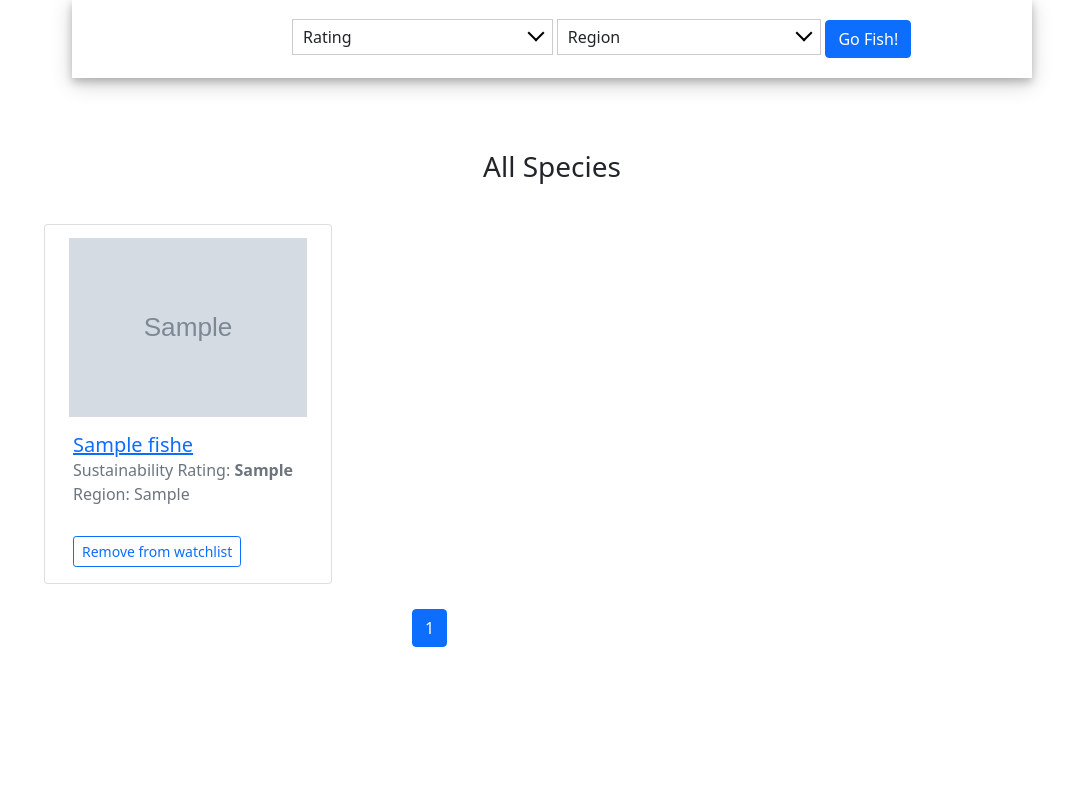
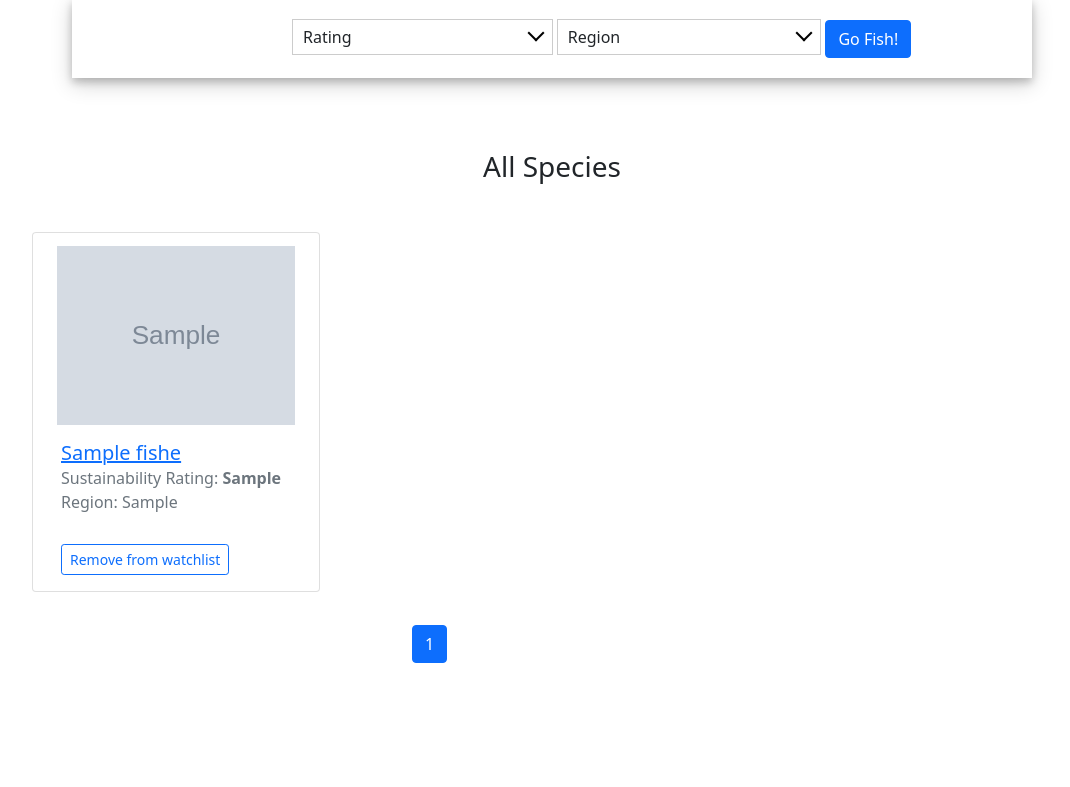
Before and after one commit to hannahramadan/sustainableseafood, a Flask app: page /discover in a window 1280 px wide. Shown: the part 276-1063 px from the top of the page, without its empty margins (88-1158 px from the left). Before the commit the page ends 923 px from the top, so only its background shows below. Run offline with Flask 2, Linux system fonts and the light colour scheme; the visitor is signed in with stand-in values (Sample User, id 1); tables that the repository leaves empty hold one stand-in row (values such as "Sample post"); grey boxes marked "Sample" are stand-in pictures; parts of the project's set-up code (start-up, migrations or seed data) failed here and were passed over; some libraries are stand-ins or nearby versions.

Commit message:
Small CSS updates

```diff
--- a/static/styles.css
+++ b/static/styles.css
@@ -152,9 +152,8 @@ background: linear-gradient( rgba(0, 0, 0, 0.5), rgba(0, 0, 0, 0.5) ), url('http
     background-color: #1e90ff;
 }
 
-
-
 .dropdown-check-list {
+    position: relative;
     display: inline-block;
   }
   .dropdown-check-list .anchor {
--- a/templates/logged_out.html
+++ b/templates/logged_out.html
@@ -28,8 +28,6 @@
   </div>
 </nav>
 
-
-
     {% block body %}
 
     {% endblock %}
--- a/templates/login.html
+++ b/templates/login.html
@@ -13,7 +13,8 @@
 				<div class="card-body">
 					<div class="container">
 						<img src="https://www.sustainableseafoodcoalition.org/wp-content/uploads/sustainable_fish_cycle.png"width="100" height="100" padding="5%" class="row logo"><br>
-						<h5>Eat sustainably and help protect our planet.</h5>
+						<h4>Sustainable Seafood</h4>
+						<h6><b>Eat sustainably | Help protect our planet.</b></h6>
 						<p>Search for, discover, and track sustainable seafood in your region.
 						</p>
 					</div>
--- a/templates/search_results.html
+++ b/templates/search_results.html
@@ -97,10 +97,10 @@
   </div>
 
 <div class="container">
-    <div class="row csscenter" style="padding-right: 50px; padding-left:50px;">
+    <div class="row csscenter" style="padding-left: 30px;">
         <div class="row">
             {% for fish in fishes %}
-            <div class="card score{{fish.score}}" style="width: 18rem;">
+            <div class="card score{{fish.score}} m-2" style="width: 18rem;">
                 <img src="{{ fish.img_url }}" class="card-img-top card-img" alt="{{fish.name}}">
                 <div class="card-body">
                     <h5 class="card-title"><a href="/species/{{ fish.fish_id }}">{{fish.name}}</a></h5>
--- a/templates/species.html
+++ b/templates/species.html
@@ -102,11 +102,11 @@
         <img src="https://www.sustainableseafoodcoalition.org/wp-content/uploads/sustainable_fish_cycle.png"width="50" height="50" padding="5%" class="row spinner"><br>
     </div>
 
-    <div class="row csscenter" style="padding-right: 50px; padding-left:50px;">
+    <div class="row csscenter" style="padding-left: 30px;">
         <div id="fishblock" style="display:none;">
             <div class="row">
                 {% for fish in fishes.items %}
-                <div class="card score{{fish.score}}" style="width: 18rem;">
+                <div class="card score{{fish.score}} m-2" style="width: 18rem;">
                     <img src="{{ fish.img_url }}" class="card-img-top card-img" alt="{{fish.name}}">
                     <div class="card-body">
                         <h5 class="card-title"><a href="/species/{{ fish.fish_id }}">{{fish.name}}</a></h5>
```
Also changed, not shown: send_sms.py (added, +21 -0 lines), index.js (added), 1 other file.
